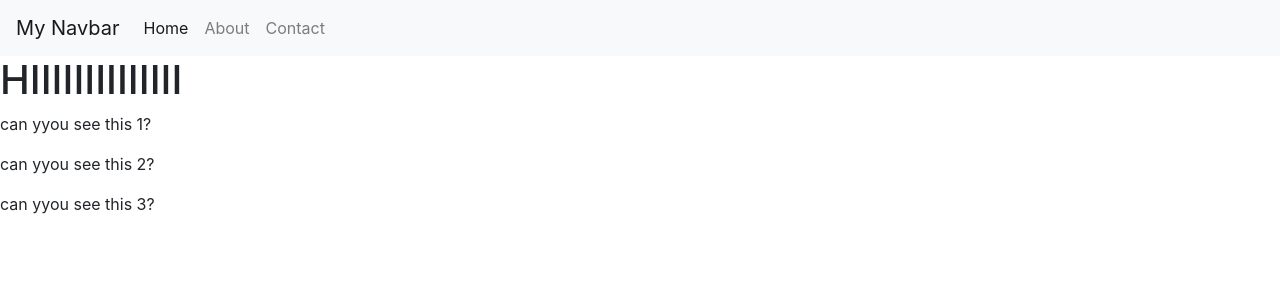
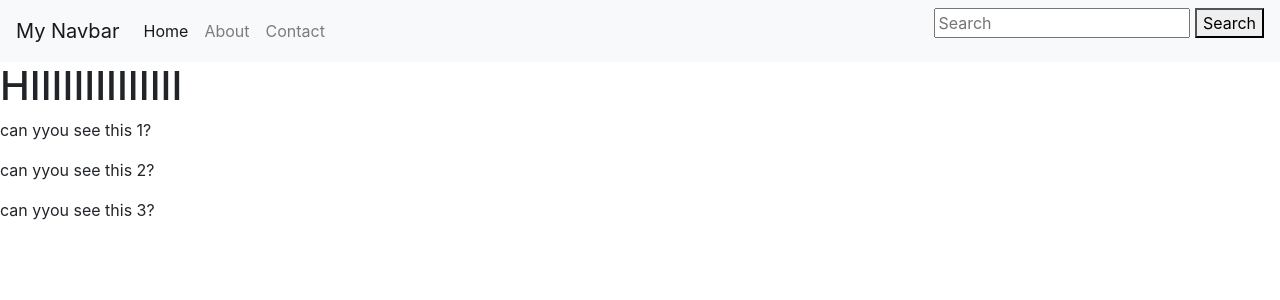
Before and after one commit to realtirtha/PythonLearning, a Django app: page / in a window 1280 px wide. Shown: the top 300 px of the page. Run offline with Django 4.2, Linux system fonts and the light colour scheme; some libraries are stand-ins or nearby versions.

Commit message:
search box added

```diff
--- a/ProjectInit/initproject/templates/base.html
+++ b/ProjectInit/initproject/templates/base.html
@@ -23,10 +23,18 @@
         <a class="nav-link" href="/contact/">Contact</a>
       </li>
     </ul>
+
     <script src="https://code.jquery.com/jquery-3.2.1.slim.min.js" integrity="sha384-KJ3o2DKtIkvYIK3UENzmM7KCkRr/rE9/Qpg6aAZGJwFDMVNA/GpGFF93hXpG5KkN" crossorigin="anonymous"></script>
-<script src="https://cdn.jsdelivr.net/npm/@popperjs/core@2/dist/umd/popper.min.js" integrity="sha384-Q6E9RHvbIyZFJoft+2mJbHaEWldlvI9IOYy5n3zV9zzTtmI3UksdQRVvoxMfooAo" crossorigin="anonymous"></script>
-<script src="https://cdn.jsdelivr.net/npm/bootstrap@4.0.0/dist/js/bootstrap"></script>
+    <script src="https://cdn.jsdelivr.net/npm/@popperjs/core@2/dist/umd/popper.min.js" integrity="sha384-Q6E9RHvbIyZFJoft+2mJbHaEWldlvI9IOYy5n3zV9zzTtmI3UksdQRVvoxMfooAo" crossorigin="anonymous"></script>
+    <script src="https://cdn.jsdelivr.net/npm/bootstrap@4.0.0/dist/js/bootstrap"></script>
 
+</div>
+
+<div>
+  <form class="search-form">
+    <input type="text" placeholder="Search">
+    <button type="submit">Search</button>
+  </form>
 </div>
 
 </nav>
--- a/ProjectInit/initproject/templates/style.css
+++ b/ProjectInit/initproject/templates/style.css
@@ -2,3 +2,7 @@
     background-color: blue;
     color: white;
   }
+
+  .search-form {
+  float: right;
+}
```
